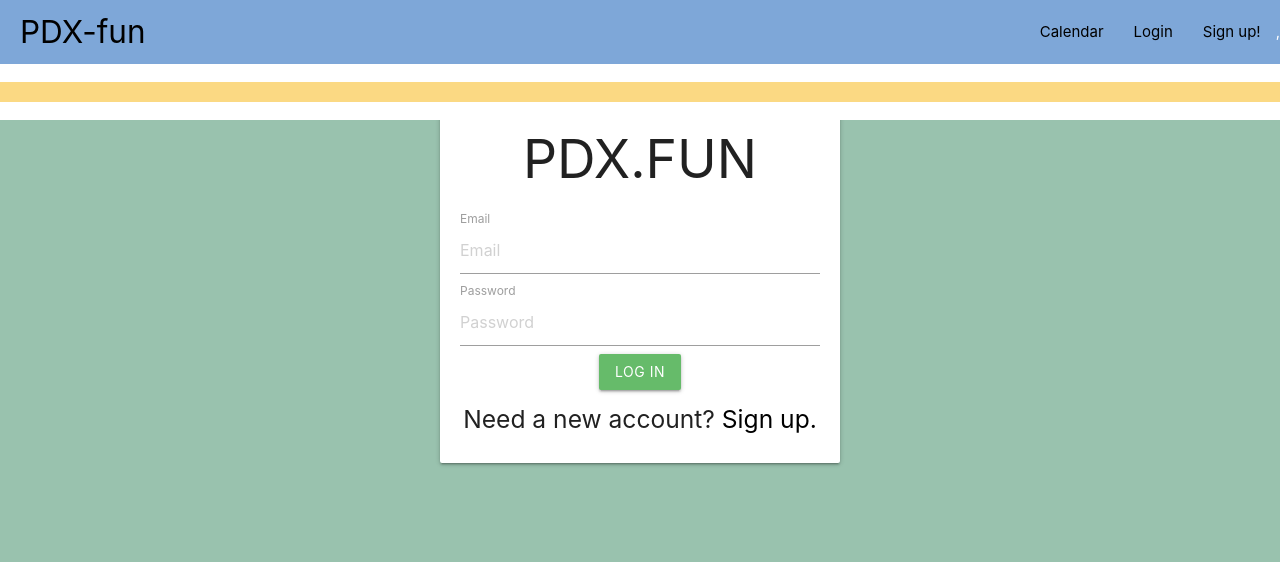
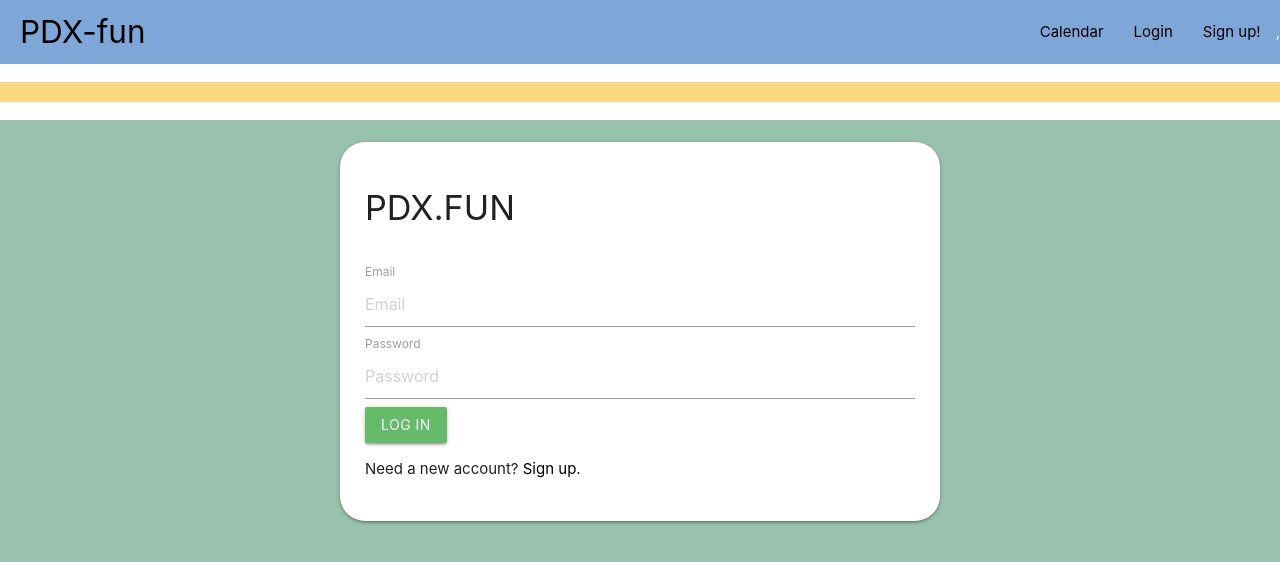
Before and after one commit to delanieann/fullstack-final, a React (Create React App) app in the folder client/: page /login in a window 1280 px wide. Shown: the top 562 px of the page. Built offline with nearby package versions, Linux system fonts and the light colour scheme.

Commit message:
Cleaned up css, formatting fixes

```diff
--- a/client/src/App.css
+++ b/client/src/App.css
@@ -4,13 +4,6 @@ body {
 
 a {
   color: black !important;
-}
-
-.login, .signup{
-  padding: 20px;
-  text-align: center;
-  max-width: 400px;
-  margin: 10px auto;
 }
 
 .login-label,
@@ -27,20 +20,12 @@ a {
   box-shadow: 0 0px 0 0;
 }
 
-.all-card {
+.all-card, .create-card, .login-card, .signup-card  {
   border-radius: 25px;
-  margin: 20px;
-  max-width: 600px;
+  width: 600px;
+  max-width: 100%;
   height: max-content;
   padding: 25px;
-}
-
-
-.create-card {
-  margin: 40px auto;
-  max-width: 500px;
-  padding: 30px;
-  text-align: left;
 }
 
 .submit-btn {
@@ -53,9 +38,6 @@ a {
   max-height: 300px;
 }
 
-.profile-header {
-  margin: 10px 0px;
-}
 
 .likes-div {
   display: flex;
@@ -74,16 +56,34 @@ a {
   cursor: pointer;
 }
 
-.home-div {
+.home-div, .history, .create-div, .login-div, .signup-div {
   margin-top: 70px;
   display: flex;
   flex-direction: column;
   align-items: center;
 }
 
-#calendar {
-  position: fixed;
-  margin: 20px 0;
+.calendar-page {
+  width: 600px;
+  margin-top: 70px;
+  margin-left: auto;
+  margin-right: auto;
+  padding: 20px;
+}
+
+.react-calendar {
+  width: 100% !important;
+  padding: 20px;
+  border-radius: 25px;
+  border: 1px solid #ccc;
+  box-shadow: 0 0 10px rgba(0, 0, 0, 0.05);
+ }
+
+ .react-calendar__navigation button:hover,
+.react-calendar__navigation button:enabled:hover {
+  background-color: transparent !important;
+  color: inherit !important;
+  box-shadow: none !important;
 }
 
 nav .nav-wrapper {
--- a/client/src/components/pages/create.js
+++ b/client/src/components/pages/create.js
@@ -5,7 +5,7 @@ const Create = () => {
   const nav = useNavigate();
   const [title, setTitle] = useState("");
   const [descrip, setDescrip] = useState("");
-  const [datetime, setDatetime] = useState("")
+  const [datetime, setDatetime] = useState("");
   const [date, setDate] = useState("");
   const [time, setTime] = useState("");
   const [img, setImg] = useState("");
@@ -57,7 +57,10 @@ const Create = () => {
       });
   };
   return (
+    <div className="create-div">
       <div className="card input-filed create-card">
+        <h5>Add your next event!</h5>
+        <br />
         <label for="title" className="create-label">
           Event Name
         </label>
@@ -132,6 +135,7 @@ const Create = () => {
           Post Event
         </button>
       </div>
+    </div>
   );
 };
 
--- a/client/src/components/pages/login.js
+++ b/client/src/components/pages/login.js
@@ -2,10 +2,10 @@ import React, { useState, useContext } from "react";
 import { Link, useNavigate } from "react-router-dom";
 import { UserContext } from "../../App";
 const Login = () => {
-    const {state, dispatch} = useContext(UserContext)
-    const nav = useNavigate()
-    const [password, setPassword] = useState("")
-    const [email, setEmail] = useState("")
+  const { state, dispatch } = useContext(UserContext);
+  const nav = useNavigate();
+  const [password, setPassword] = useState("");
+  const [email, setEmail] = useState("");
   const Post = (event) => {
     event.preventDefault();
     fetch("/login", {
@@ -20,9 +20,9 @@ const Login = () => {
     })
       .then((res) => res.json())
       .then((data) => {
-        localStorage.setItem("jwt", data.token)
-        localStorage.setItem("user", JSON.stringify(data.user))
-        dispatch({type:"USER",payload:data.user})
+        localStorage.setItem("jwt", data.token);
+        localStorage.setItem("user", JSON.stringify(data.user));
+        dispatch({ type: "USER", payload: data.user });
         nav("/");
       })
       .catch((err) => {
@@ -30,38 +30,47 @@ const Login = () => {
       });
   };
   return (
-    <div className="login-card">
-      <div className="card login">
-        <h2>PDX.FUN</h2>
+    <div className="login-div">
+      <div className="card login-card">
+        <h4>PDX.FUN</h4>
+        <br />
         <form>
-
           <div role="form" id="login" aria-label="Log-in to PDX.fun">
-
             <label for="email" className="login-label">
               Email
             </label>
-          <input name="email" type="text" placeholder="Email"
+            <input
+              name="email"
+              type="text"
+              placeholder="Email"
               autoComplete="username"
               value={email}
-              onChange={(event) => setEmail(event.target.value)}/>
+              onChange={(event) => setEmail(event.target.value)}
+            />
             <br />
 
             <label for="password" className="password-label">
               Password
             </label>
-          <input name="password" type="password" placeholder="Password"
+            <input
+              name="password"
+              type="password"
+              placeholder="Password"
               autoComplete="current-password"
               value={password}
-              onChange={(event) => setPassword(event.target.value)}/>
+              onChange={(event) => setPassword(event.target.value)}
+            />
 
-          <button className="btn waves-effect waves-light green lighten-1"
-          onClick={Post}>
+            <button
+              className="btn waves-effect waves-light green lighten-1"
+              onClick={Post}
+            >
               Log In
             </button>
             <br />
-          <h5>
+            <p>
               Need a new account? <Link to="/login">Sign up.</Link>
-          </h5>
+            </p>
           </div>
         </form>
       </div>
--- a/client/src/components/pages/profile.js
+++ b/client/src/components/pages/profile.js
@@ -21,43 +21,45 @@ const Profile = () => {
       });
   }, []);
 
-  const deleteEvent = (eventId)=>{
+  const deleteEvent = (eventId) => {
     fetch(`/delete/${eventId}`, {
       method: "delete",
       headers: {
-            Authorization: "Bearer "+localStorage.getItem("jwt")
-        }
-    }).then(res=>res.json())
-    .then(result=>{
-        console.log(result)
-        const newData = data.filter(event=>{
-            return event._id !== result._id
+        Authorization: "Bearer " + localStorage.getItem("jwt"),
+      },
     })
-        setData(newData)
-    })
-  }
+      .then((res) => res.json())
+      .then((result) => {
+        console.log(result);
+        const newData = data.filter((event) => {
+          return event._id !== result._id;
+        });
+        setData(newData);
+      });
+  };
   return (
     <div className="history">
       <div className="profile-header">
         <div>
-          <h4>{state ? state.name + "'s Events." : ""}</h4>
+          <h4>{state ? state.name + "'s Events" : ""}</h4>
         </div>
       </div>
       {data.map((history) => {
         return (
           <div className="card all-card" key={history._id}>
-
             <div className="title-div">
               <div>
                 <h5>{history.title}</h5>
               </div>
 
               <div>
-            <i className="material-icons"
-            onClick={()=>deleteEvent(history._id)}
-            >delete_forever</i>
+                <i
+                  className="material-icons"
+                  onClick={() => deleteEvent(history._id)}
+                >
+                  delete_forever
+                </i>
               </div>
-
             </div>
 
             <div className="card-image">
@@ -68,7 +70,9 @@ const Profile = () => {
               />
             </div>
             <div className="card-content description">
-              <h6>{history.date} {history.time}</h6>
+              <h6>
+                {history.date} {history.time}
+              </h6>
               <p>{history.description}</p>
               <br />
 
--- a/client/src/components/pages/signup.js
+++ b/client/src/components/pages/signup.js
@@ -30,9 +30,10 @@ const Signup = () => {
       });
   };
   return (
-    <div className="signup-card">
-      <div className="card signup">
-        <h2>Join PDX.FUN</h2>
+    <div className="signup-div">
+      <div className="card signup-card">
+        <h5>Join PDX.FUN</h5>
+        <br />
         <form>
           <div role="form" id="signup-form" aria-label="Sign up for PDX.fun">
             <label for="name" className="name-label">
@@ -77,9 +78,9 @@ const Signup = () => {
               Sign Up
             </button>
             <br />
-            <h5>
+            <p>
               Already have an account? <Link to="/login">Log in.</Link>
-            </h5>
+            </p>
           </div>
         </form>
       </div>
```
Also changed, not shown: client/src/components/pages/home.js (+26 -17 lines). Lines whose indentation alone changed are shown as unchanged.
